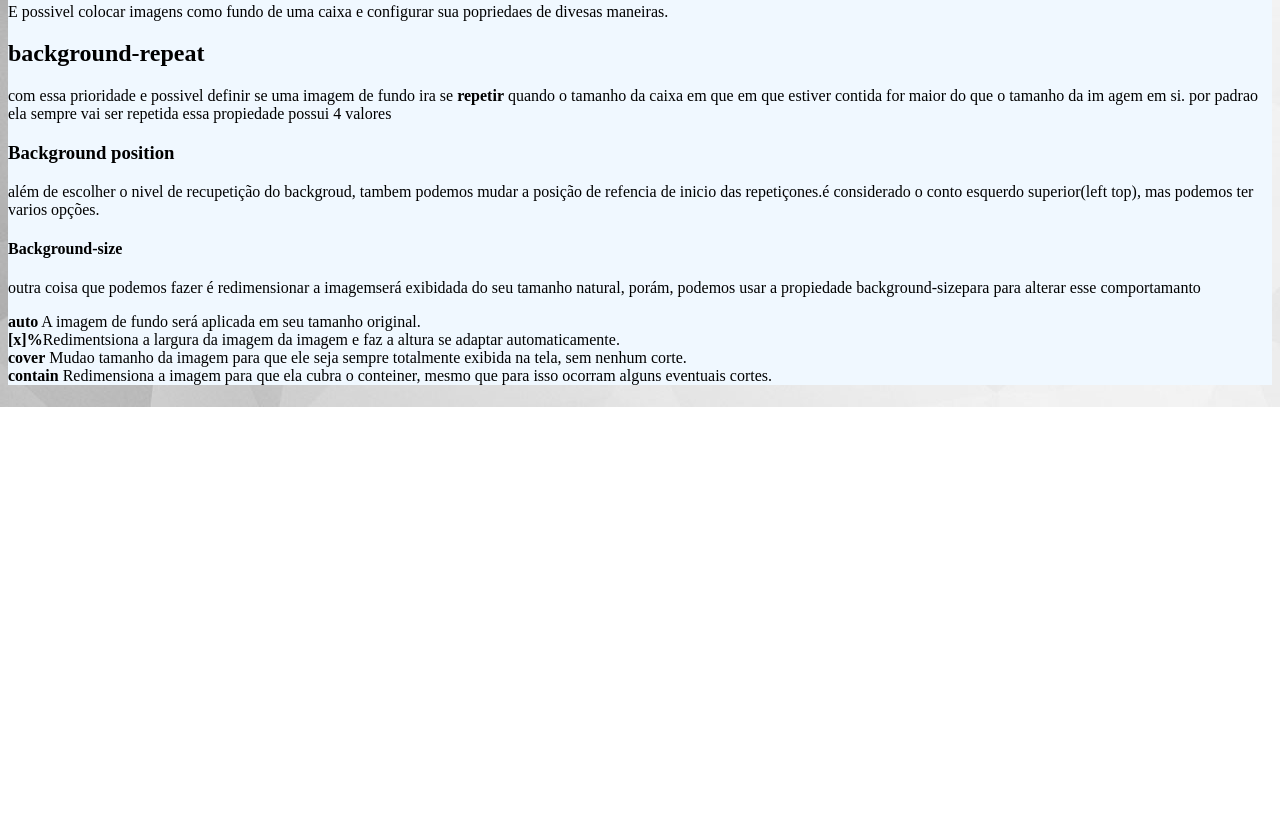
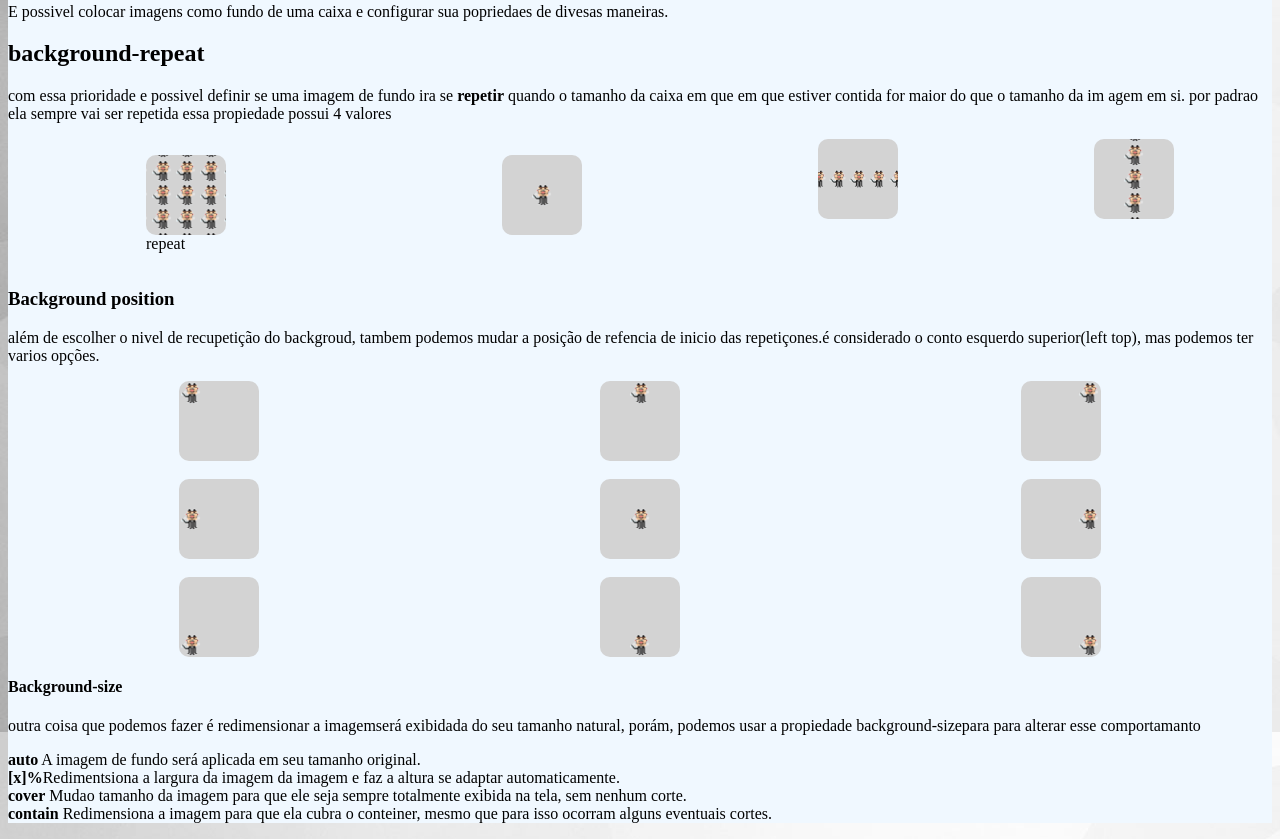
Before and after one commit to samuelaluno/html-css-tarde, a plain HTML site: page aula 17-imagem- de fundo/atividade-002.html in a window 1280 px wide. Shown: the part 393-1232 px from the top of the page. Before the commit the page ends 800 px from the top, so only its background shows below. Drawn offline with Linux system fonts and the light colour scheme.

Commit message:
atividade 17 13/04

```diff
--- a/aula 17-imagem- de fundo/atividade-002.html
+++ b/aula 17-imagem- de fundo/atividade-002.html
@@ -31,6 +31,7 @@
         #q4{
             background-image: url("imagens/imagens/github-pp.png");
             background-repeat: repeat;
+            background-position: center;
             background-size: 30%;
         }
         #q5{
@@ -49,6 +50,61 @@
             background-image: url("imagens/imagens/github-pp.png");
             background-repeat: repeat-y;
             background-position: center;
+            background-size: 30%;
+        }
+        #f1{
+            background-image: url("imagens/imagens/github-pp.png");
+            background-position: left top;
+            background-repeat: no-repeat;
+            background-size: 30%;
+
+        }
+        #f2{
+            background-image: url("imagens/imagens/github-pp.png");
+            background-repeat: no-repeat;
+            background-position: center top;
+            background-size: 30%;
+        }
+        #f3{
+            background-image: url("imagens/imagens/github-pp.png");
+            background-repeat: no-repeat;
+            background-size: 30%;
+            background-position: right top;
+        }
+        #f4{
+            background-image: url("imagens/imagens/github-pp.png");
+            background-repeat: no-repeat;
+            background-position:left center;
+            background-size: 30%;
+        }
+        #f5{
+            background-image: url("imagens/imagens/github-pp.png");
+            background-repeat: no-repeat;
+            background-position: center center;
+            background-size: 30%;
+        }
+        #f6{
+            background-image: url("imagens/imagens/github-pp.png");
+            background-repeat: no-repeat;
+            background-position: right center;
+            background-size: 30%;
+        }
+        #f7{
+            background-image: url("imagens/imagens/github-pp.png");
+            background-repeat: no-repeat;
+            background-position: left bottom;
+            background-size: 30%;
+        }
+        #f8{
+            background-image: url("imagens/imagens/github-pp.png");
+            background-repeat: no-repeat;
+            background-position: center bottom;
+            background-size: 30%;
+        }
+        #f9{
+            background-image: url("imagens/imagens/github-pp.png");
+            background-repeat: no-repeat;
+            background-position: right bottom;
             background-size: 30%;
         }
 
@@ -96,14 +152,39 @@
         divesas maneiras.</p>
         <h2>background-repeat</h2>
         <p>com essa prioridade  e possivel definir se uma imagem de fundo  ira se <strong>repetir</strong> quando o tamanho da caixa em que  em que estiver contida for maior do que o tamanho da im agem em si. por padrao ela sempre  vai ser repetida essa propiedade possui 4  valores</p>
-        <div id="q4"></div>
-        <div id="q5"></div>
-        <div id="q6"></div>
-        <div id="q7"></div>
+
+            <div class="caixas">
+                <figure>
+                    <div  class="quadrado" id="q4"></div>
+                    <figcaption>repeat</figcaption>
+                </figure>
+                <figure>
+                    <div class="quadrado" id="q5"></div>
+                </figure>
+                <div class="quadrado" id="q6"></div>
+                <div class="quadrado" id="q7"></div>
+            </div>
 
         <h3>Background position</h3>
 
         <P>além de escolher o nivel  de recupetição do backgroud, tambem podemos mudar a posição de refencia de inicio das repetiçones.é considerado o conto esquerdo superior(left top), mas podemos ter varios opções.</P>
+        <div class="caixas">
+            <div class="quadrado" id="f1"></div>
+            <div class="quadrado" id="f2"></div>
+            <div class="quadrado" id="f3"></div>
+        </div>
+        <br>
+        <div class="caixas">
+            <div class="quadrado" id="f4"></div>
+            <div class="quadrado" id="f5"></div>
+            <div class="quadrado" id="f6"></div>
+        </div>
+        <br>
+        <div class="caixas">
+            <div class="quadrado"  class="quadrado"id="f7"></div>
+            <div class="quadrado" id="f8"></div>
+            <div class="quadrado" id="f9"></div>
+        </div>
 
         <h4>Background-size</h4>
 
```
